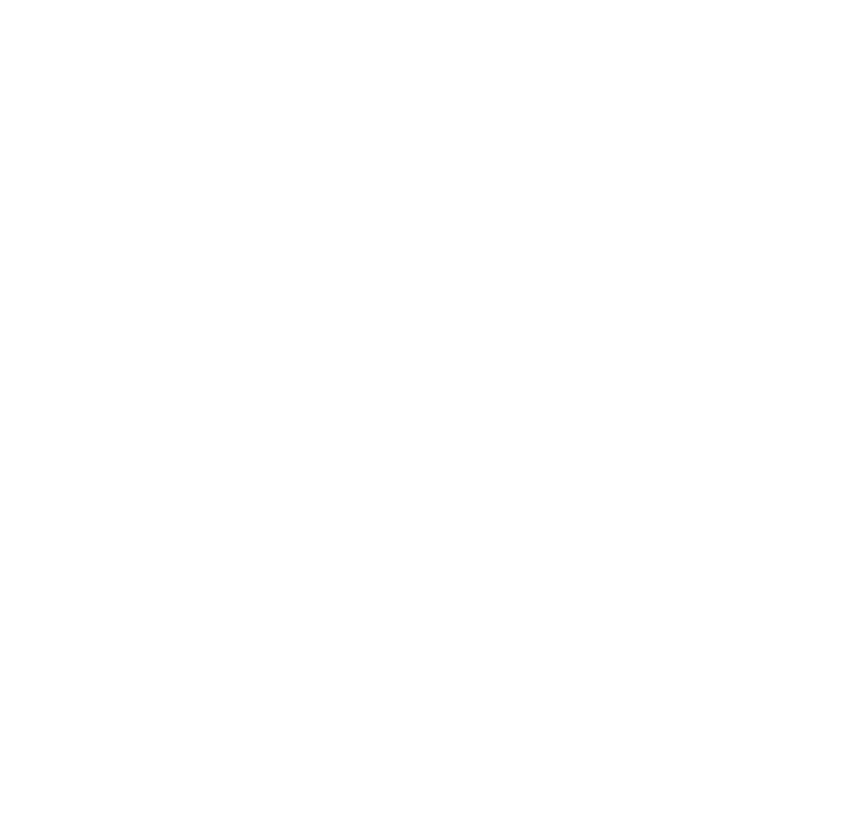
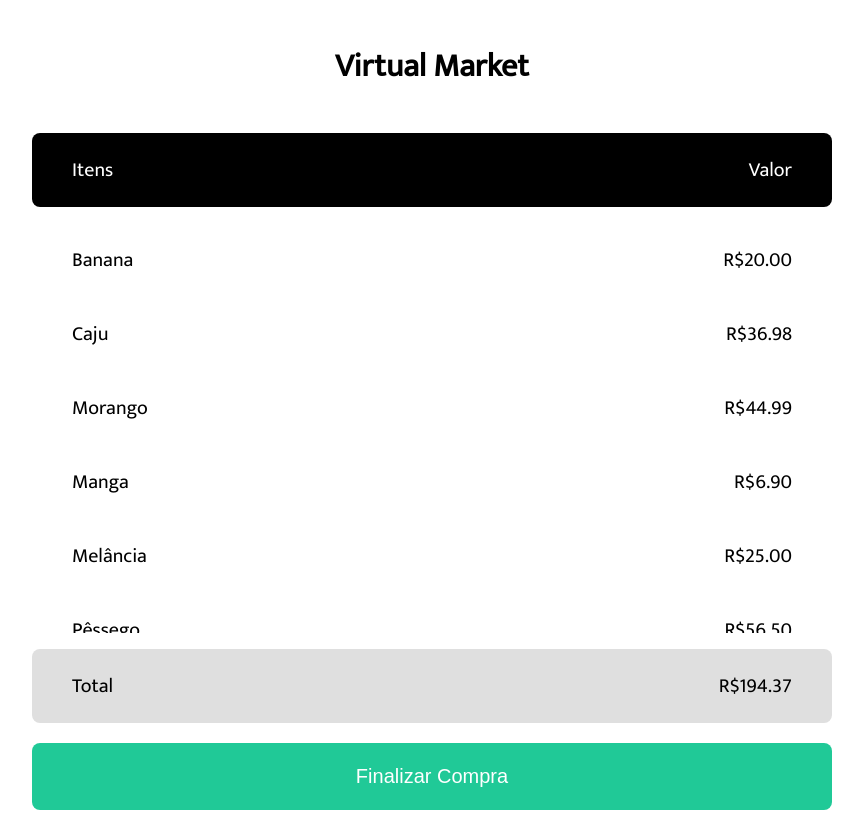
Before and after one commit to Kenzie-Academy-Brasil-Developers/m1-entrega-carrinho-de-compras-jonatasdhs-2, a plain HTML site: page index.html in a window 1280 px wide. Shown: the whole page, without its empty margins (208-1071 px from the left). Before the commit the page ends 800 px from the top, so only its background shows below. Drawn offline with Linux system fonts and the light colour scheme.

Commit message:
entrega S7-08

```diff
--- a/index.css
+++ b/index.css
@@ -0,0 +1,72 @@
+body {
+    max-width: 800px;
+    margin: 0 auto;
+    font-family: 'Mukta', sans-serif;
+}
+
+h1 {
+    text-align: center;
+    margin: 40px 0;
+}
+
+.header {
+    background-color: black;
+    display: flex;
+    justify-content: space-between;
+    color: white;
+    padding: 20px 40px;
+    border-radius: 8px;
+    font-size: 20px;
+}
+
+ul {
+    display: flex;
+    flex-direction: column;
+    padding: 0;
+    height: 410px;
+    overflow-y: hidden;
+}
+
+ul:hover {
+    overflow-y: auto;
+    overflow: overlay;
+}
+
+li {
+    display: flex;
+    list-style: none;
+    justify-content: space-between;
+    padding: 0px 40px;
+    font-size: 20px;
+}
+
+.div-price {
+    background-color: rgb(223, 223, 223);
+    display: flex;
+    justify-content: space-between;
+    color: black;
+    padding: 0px 40px;
+    border-radius: 8px;
+    font-size: 20px;
+}
+
+button {
+    margin: 20px 0;
+    width: 100%;
+    padding: 20px;
+    border-radius: 8px;
+    background-color: #20c997;
+    color: white;
+    border-color: transparent;
+    font-size: 20px;
+    transition: 0.1s;
+}
+
+button:active {
+    background-color: #148361;
+
+}
+
+button:hover {
+    border: solid 3px black;
+}
--- a/index.html
+++ b/index.html
@@ -1,10 +1,14 @@
 <!DOCTYPE html>
 <html lang="en">
+
 <head>
     <meta charset="UTF-8">
     <meta http-equiv="X-UA-Compatible" content="IE=edge">
     <meta name="viewport" content="width=device-width, initial-scale=1.0">
     <link rel="stylesheet" href="index.css">
+    <link rel="preconnect" href="https://fonts.googleapis.com">
+    <link rel="preconnect" href="https://fonts.gstatic.com" crossorigin>
+    <link href="https://fonts.googleapis.com/css2?family=Mukta&display=swap" rel="stylesheet">
     <title>Carrinho de compras</title>
 </head>
 <body>
--- a/index.js
+++ b/index.js
@@ -1,7 +1,115 @@
 const productsCart = [
     {
         id: 1,
-        name: "",
-        price: 0.00
+        name: "Banana",
+        price: 20.00
+    },
+    {
+        id: 2,
+        name: "Caju",
+        price: 36.98
+    },
+    {
+        id: 3,
+        name: "Morango",
+        price: 44.99
+    },
+    {
+        id: 4,
+        name: "Manga",
+        price: 6.90
+    },
+    {
+        id: 5,
+        name: "Melância",
+        price: 25.00
+    },
+    {
+        id: 6,
+        name: "Pêssego",
+        price: 56.50
+    },
+    {
+        id: 7,
+        name: "Maçã",
+        price: 4.00
+    },
+]
+
+let soma = 0
+
+//Corpo do HTML
+const body = document.querySelector('body')
+let main = document.createElement('main')
+body.appendChild(main)
+
+//Título Principal
+let h1 = document.createElement('h1')
+h1.innerText = 'Virtual Market'
+main.appendChild(h1)
+
+//DIV legenda da lista
+let div = document.createElement('div')
+let item = document.createElement('span')
+let valor = document.createElement('span')
+div.classList.add('header')
+item.innerText = 'Itens'
+valor.innerText = 'Valor'
+
+div.appendChild(item)
+div.appendChild(valor)
+main.appendChild(div)
+
+
+//Criando lista não ordenada
+let ul = document.createElement('ul')
+main.appendChild(ul)
+
+//Criando a section
+let section = document.createElement('section')
+main.appendChild(section)
+
+
+
+
+//Criando div Soma da lista
+let divPrice = document.createElement('div')
+divPrice.classList.add('div-price')
+let p = document.createElement('p')
+p.innerText = 'Total'
+divPrice.appendChild(p)
+section.appendChild(divPrice)
+
+//Botão
+let button = document.createElement('button')
+button.innerText = 'Finalizar Compra'
+section.appendChild(button)
+
+
+
+
+
+
+//Criando elemento para receber o total da Soma
+let totalPrice = document.createElement('p')
+
+createList()
+
+function createList() {
+    for (let i = 0; i < productsCart.length; i++) {
+        soma += productsCart[i].price
+        let name = document.createElement('p')
+        let price = document.createElement('p')
+        let list = document.createElement('li')
+
+        name.innerText = productsCart[i].name
+        price.innerText = `R$${productsCart[i].price.toFixed(2)}`
+
+        list.appendChild(name)
+        list.appendChild(price)
+
+        ul.appendChild(list)
     }
-]
+    totalPrice.innerText = `R$${soma.toFixed(2)}`
+    divPrice.appendChild(totalPrice)
+}
```
